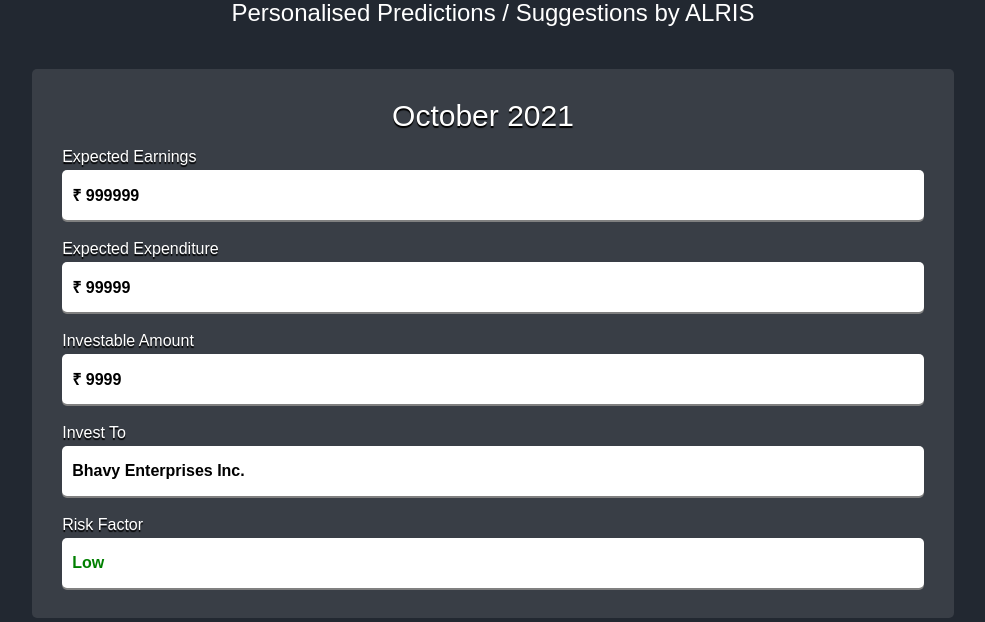
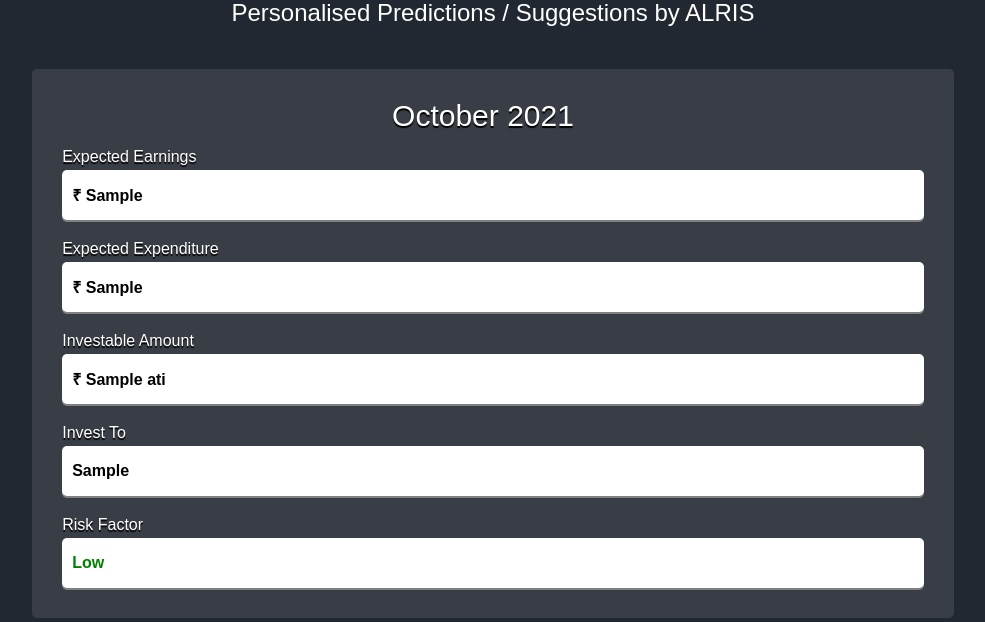
Before and after one commit to bhavy2908/alris_signup_api, a Flask app: template templates/alris-main/index.html in a window 1280 px wide. Shown: the part 1245-1867 px from the top of the page, without its empty margins (147-1132 px from the left). Run offline with Flask 2, Linux system fonts and the light colour scheme; the template is opened without the code that fills it: most values are stand-ins (such as "Sample title", 1, 10 or a date in 2020); some libraries are stand-ins or nearby versions.

Commit message:
Dynamic Mode: ON

```diff
--- a/app.py
+++ b/app.py
@@ -43,7 +43,7 @@
 
 @app.route('/alris-main/index')
 def alris_main_index():
-    dics = data(987654321)
+    dics = data(int(request.args.get('username')))
     return render_template('alris-main/index.html', data=dics)
 
 @app.route('/alris-main/about')
--- a/templates/alris-main/index.html
+++ b/templates/alris-main/index.html
@@ -241,19 +241,19 @@
                     <label class="center" for="name" style="font-size: 3rem;">October 2021</label>
                     <br>
                     <label for="name">Expected Earnings</label>
-                    <input value="₹ 999999" disabled />
+                    <input value="₹ {{data.exptd_inc}}" disabled />
                 </div>
                 <div class="input-container">
                     <label for="Account" required>Expected Expenditure</label>
-                    <input type="text" value="₹ 99999" disabled />
+                    <input type="text" value="₹ {{data.exptd_exp}}" disabled />
                 </div>
                 <div class="input-container">
                     <label for="Account" required>Investable Amount</label>
-                    <input type="text" value="₹ 9999" disabled />
+                    <input type="text" value="₹ {{data.ati}}" disabled />
                 </div>
                 <div class="input-container">
                     <label for="Account" required>Invest To</label>
-                    <input type="text" value="Bhavy Enterprises Inc." disabled />
+                    <input type="text" value="{{data.invest_to}}" disabled />
                 </div>
                 <div class="input-container">
                     <label for="Account" required>Risk Factor</label>
```
Also changed, not shown: 1 other file.
